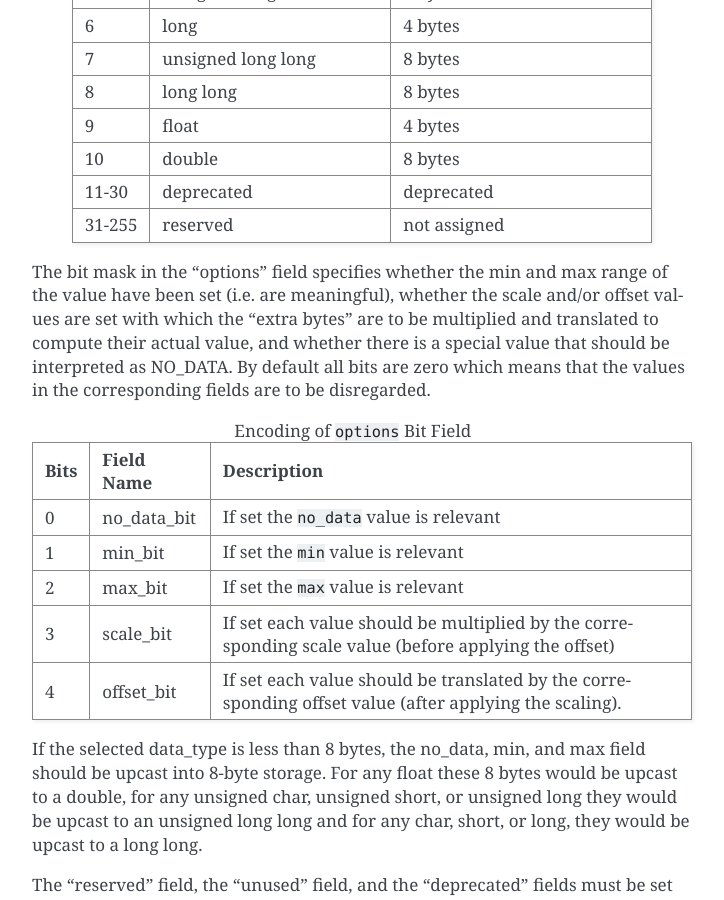
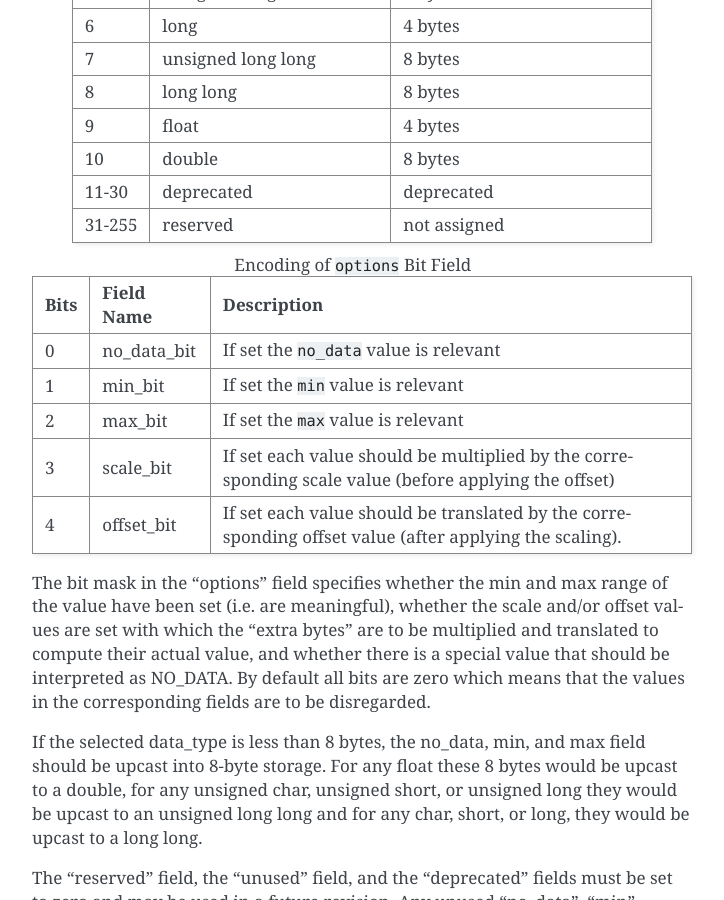
Before and after one commit to ASPRSorg/LAS, a Sphinx documentation site: the page built from source/04_optional_vlrs.txt, in a window 1280 px wide and 900 px high, scrolled down 2536 px. Shown: the whole window, without its empty margins (388-1112 px from the left). Built offline with Sphinx 7.4.7, drawn with Linux system fonts in a browser that asks for light colours; part of the change alters nothing that is shown.

```diff
--- a/source/04_optional_vlrs.txt
+++ b/source/04_optional_vlrs.txt
@@ -153,13 +153,6 @@ Any unused characters in the "name" or "description" fields must be set to zero.
     +------------+-------------------------------+-------------------+
 
 
-The bit mask in the "options" field specifies whether the min and max range of
-the value have been set (i.e. are meaningful), whether the scale and/or offset
-values are set with which the "extra bytes" are to be multiplied and translated
-to compute their actual value, and whether there is a special value that should
-be interpreted as NO_DATA. By default all bits are zero which means that the
-values in the corresponding fields are to be disregarded.
-
 .. tabularcolumns:: |p{2.0cm}|p{4.0cm}|p{8.5cm}|
 
 .. table:: Encoding of ``options`` Bit Field
@@ -182,6 +175,13 @@ values in the corresponding fields are to be disregarded.
     |           |                  | applying the scaling).                    |
     +-----------+------------------+-------------------------------------------+
 
+
+The bit mask in the "options" field specifies whether the min and max range of
+the value have been set (i.e. are meaningful), whether the scale and/or offset
+values are set with which the "extra bytes" are to be multiplied and translated
+to compute their actual value, and whether there is a special value that should
+be interpreted as NO_DATA. By default all bits are zero which means that the
+values in the corresponding fields are to be disregarded.
 
 If the selected data_type is less than 8 bytes, the no_data, min, and max field
 should be upcast into 8-byte storage. For any float these 8 bytes would be
```
